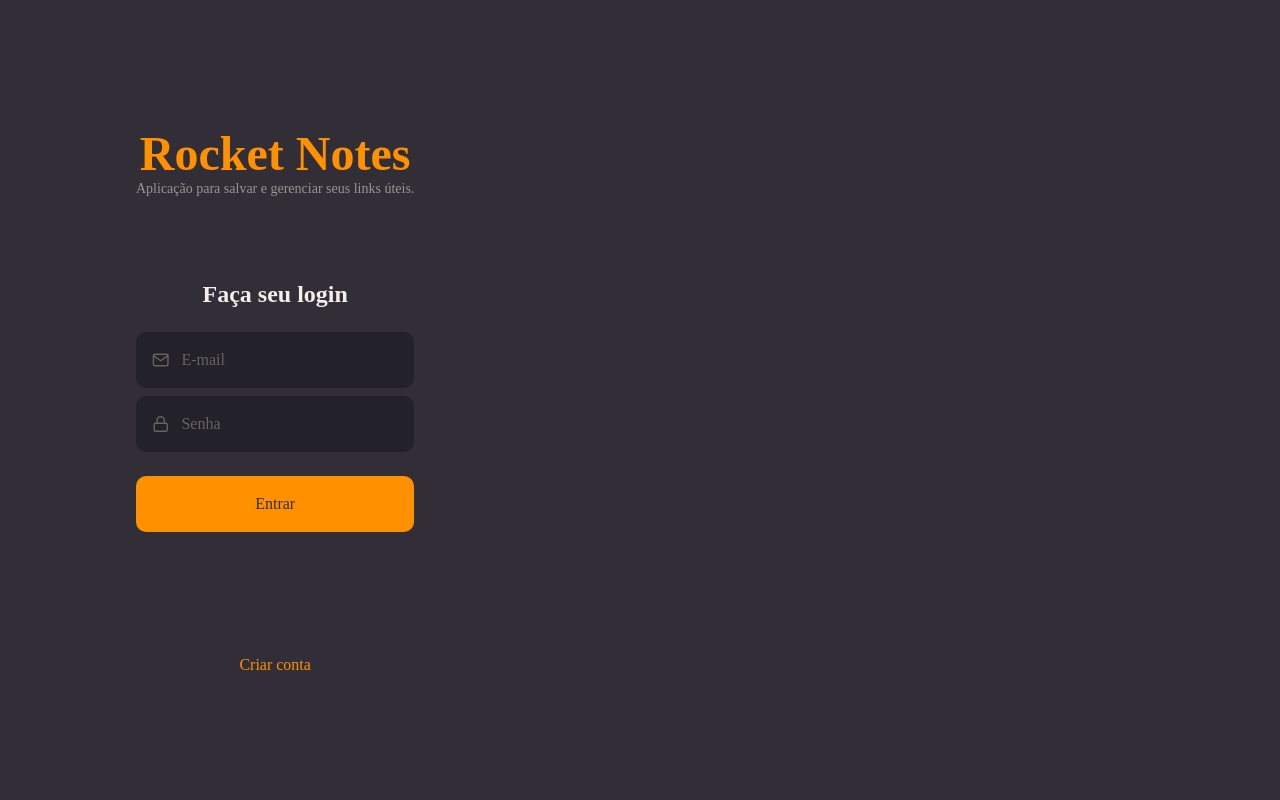
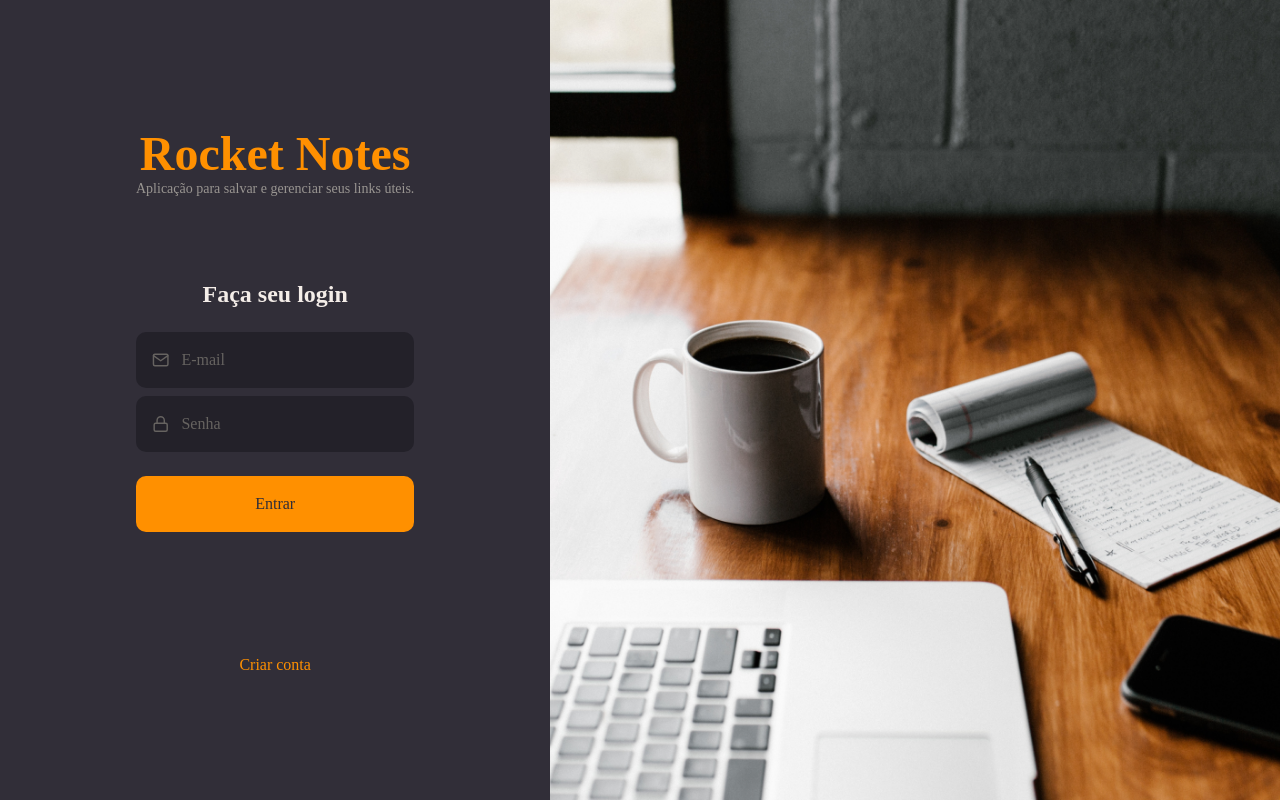
Before and after one commit to mthflashice/rocketnotes, a React (Vite) app: page / in a window 1280 px wide. Built offline with nearby package versions, Linux system fonts and the light colour scheme.

Commit message:
create space Background img

```diff
--- a/src/pages/SignIn/index.jsx
+++ b/src/pages/SignIn/index.jsx
@@ -1,4 +1,4 @@
-import { Container, Form} from "./styles";
+import { Container, Form,Background} from "./styles";
 import {FiMail, FiLock} from 'react-icons/fi';
 
 import{Input} from '../../components/Input'
@@ -33,6 +33,8 @@
                     Criar conta
                 </a>
             </Form>
+
+            <Background/>
         </Container>
     )
 }
--- a/src/pages/SignIn/styles.js
+++ b/src/pages/SignIn/styles.js
@@ -1,5 +1,5 @@
 import  styled  from "styled-components";
-
+import backgroundImg from '../../assets/background.png'
 
 
 export const Container = styled.div`
@@ -39,8 +39,11 @@
 >a {
     margin-top:124px;
     color:${({theme}) =>theme.COLORS.ORANGE}
-
-
-
 }
 `;
+
+export const Background = styled.div`
+flex:1;
+background: url(${backgroundImg}) no-repeat center center;
+background-size:cover;
+`;
```
Also changed, not shown: src/assets/background.png (added).
